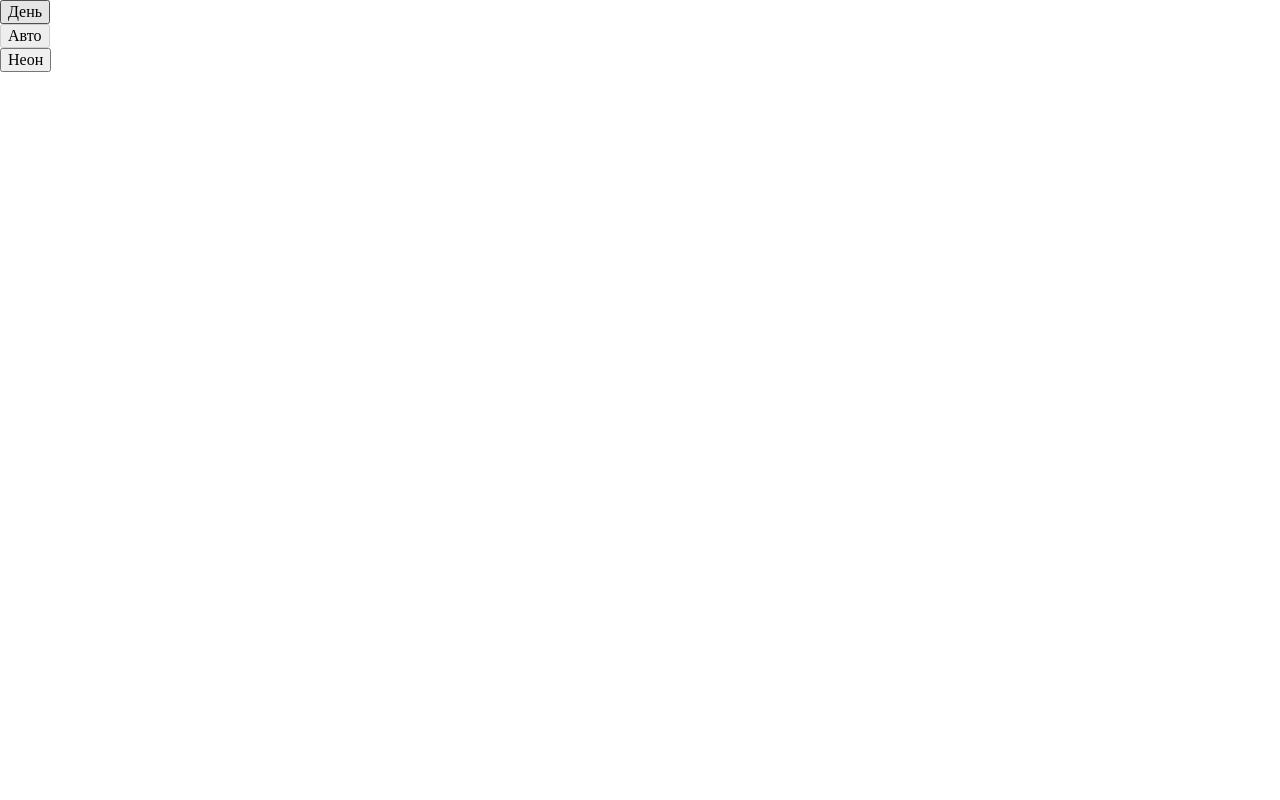
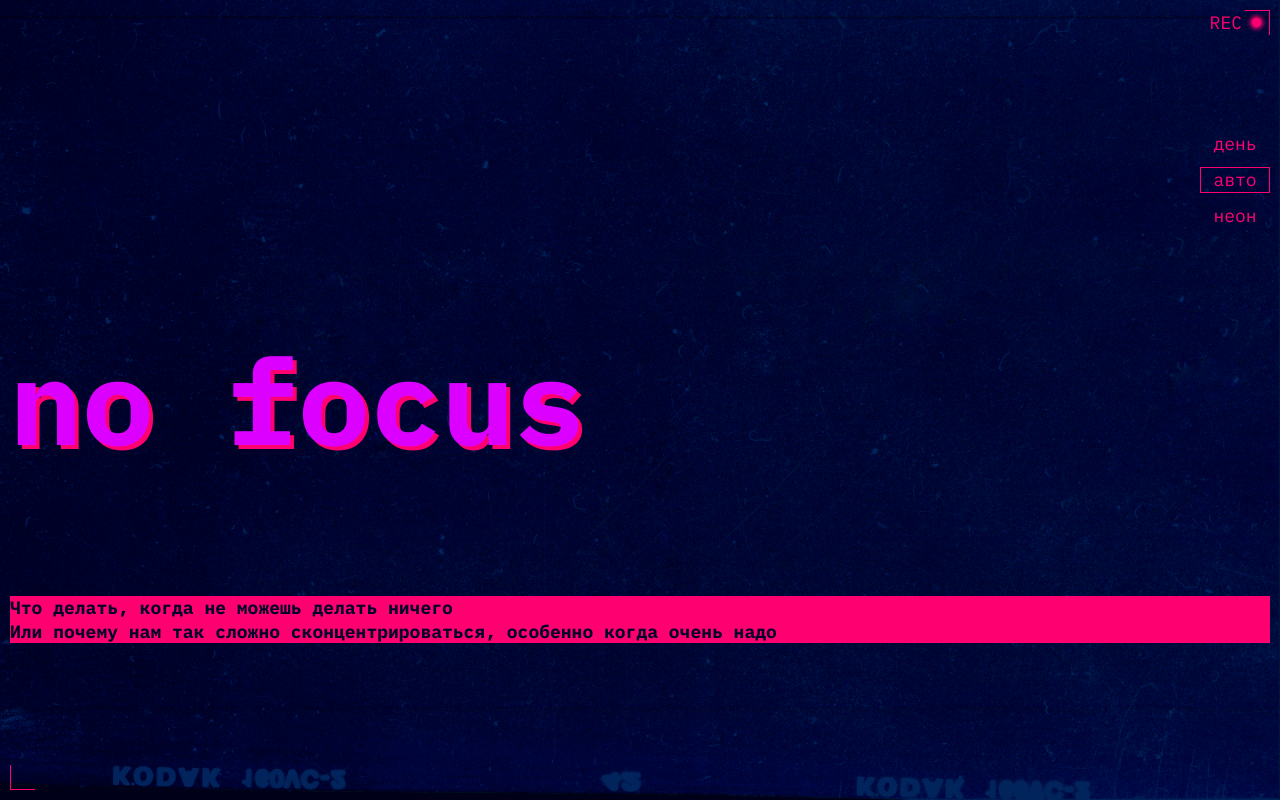
Before and after one commit to Snoppei/slozhno-sosredotochitsya-fd, a plain HTML site: page index.html in a window 1280 px wide. Drawn offline with Linux system fonts and the light colour scheme.

Commit message:
add: static header

```diff
--- a/index.html
+++ b/index.html
@@ -18,13 +18,14 @@
   </head>
   <body class="page">
     <header class="header decorated-zone">
+      <div class="header__decoration">REC</div>
       <nav class="header__theme-menu">
         <ul class="header__theme-menu-list">
           <li class="header__theme-menu-item">
             <button
               class="header__theme-menu-button header__theme-menu-button_type_light"
             >
-              День
+              день
             </button>
           </li>
           <li class="header__theme-menu-item">
@@ -32,18 +33,23 @@
               class="header__theme-menu-button header__theme-menu-button_active header__theme-menu-button_type_auto"
               disabled
             >
-              Авто
+              авто
             </button>
           </li>
           <li class="header__theme-menu-item">
             <button
               class="header__theme-menu-button header__theme-menu-button_type_dark"
             >
-              Неон
+              неон
             </button>
           </li>
         </ul>
       </nav>
+      <h1 class="header__title">no focus</h1>
+      <p class="header__description">
+        Что делать, когда не можешь делать ничего<br />
+        Или почему нам так сложно сконцентрироваться, особенно когда очень надо
+      </p>
     </header>
   </body>
 </html>
--- a/styles/style.css
+++ b/styles/style.css
@@ -1,7 +1,132 @@
 /* Основные стили проекта. Это стили для темы, которую вы верстаете первой. */
+
+
+/* временные переменные */
+:root {
+  --bg-color: #000028;
+  --main-font: 'IBM Plex mono';
+  --banner-heading-text-color: #DB00FF;
+  --accent-color: #FF0070;
+  --heading-text-color: var(--accent-color);
+  --subheading-text-color: var(--bg-color);
+  --subheading-bg-color: var(--accent-color);
+  --main-text-color: #F1B2CE;
+  font-size: 16px; /* вынести потом куда-нибудь еще, мб в глобал, мб в переменные потом посмотрим */
+}
 
 .page {
   /* сохраните в разметке и стилях класс page у тега body. Он удобен, чтобы составлять селекторы для разных цветовых тем. */
+  background-color: var(--bg-color); /* мб вынести в переменную но это не точно */
+  font-family: var(--main-font);
+}
 
-  /* много работы... */
+.header {
+  display: grid;
+  align-items: center;
+  inline-size: 100%;
+  block-size: 100vh; /* мб минимальный максимальный block-size */
+  min-block-size: 668px;
+  grid-template-columns: 1fr;
+  grid-template-rows: 1fr min-content 1fr;
+  padding: 10px; /* для всей страницы, мб придется делать clamp(10px, x, 20px) */
+  background-image: url(../images/cover-image-dark.png); /* вынести в переменную */
+  background-position: center;
+  background-size: cover;
+  background-repeat: no-repeat;
+  background-attachment: fixed;
 }
+
+.decorated-zone {
+  position: relative;
+}
+
+.decorated-zone::before,
+.decorated-zone::after {
+  content: '';
+  position: absolute;
+  inline-size: 25px;
+  block-size: 25px;
+  border: 1px solid var(--accent-color); /* цвет в переменную */
+}
+
+.decorated-zone::after {
+  border-left: none;
+  border-bottom: none;
+  right: 10px;
+  top: 10px;
+}
+
+.decorated-zone::before {
+  border-right: none;
+  border-top: none;
+  left: 10px;
+  bottom: 10px;
+}
+
+.header__decoration {
+  color: var(--accent-color);
+  font-family: inherit;
+  font-size: 1.125rem;
+  line-height: 1.5625rem;
+  position: absolute;
+  right: 38px;
+  top: 10px;
+}
+
+.header__decoration::after {
+  content: '';
+  position: absolute;
+  inline-size: 9px;
+  block-size: 9px;
+  border-radius: 50%;
+  background-color: var(--accent-color);
+  box-shadow: 0px 0px 4px 2px #FF0070;
+  right: -19px;
+  bottom: 8px;
+
+}
+
+.header__theme-menu {
+  justify-self: end;
+}
+
+.header__theme-menu-list {
+  display: flex;
+  flex-direction: column;
+  gap: 10px;
+}
+
+.header__theme-menu-item {
+
+}
+
+.header__theme-menu-button {
+  min-inline-size: 70px;
+  min-block-size: 26px;
+  color: var(--accent-color);
+
+  font-size: 18px;
+  line-height: 1;
+
+  background-color: transparent;
+  border: none;
+}
+
+.header__theme-menu-button_active {
+  border: 1px solid var(--accent-color);
+}
+
+.header__title {
+  font-size: clamp(7.25rem, 7.0115rem + 1.0178vw, 7.5rem);
+  line-height: 0.825em;
+  color: var(--banner-heading-text-color);
+  text-shadow: 4px 4px var(--accent-color);
+}
+
+.header__description {
+  font-size: 1.125rem;
+  color: var(--subheading-text-color);
+  background-color: var(--accent-color);
+  font-weight: 700;
+  line-height: 1.3em;
+}
--- a/styles/variables.css
+++ b/styles/variables.css
@@ -2,3 +2,6 @@
   Переменные для вашего проекта
   и их переопределение под различные устройства
 */
+:root {
+
+}
```
